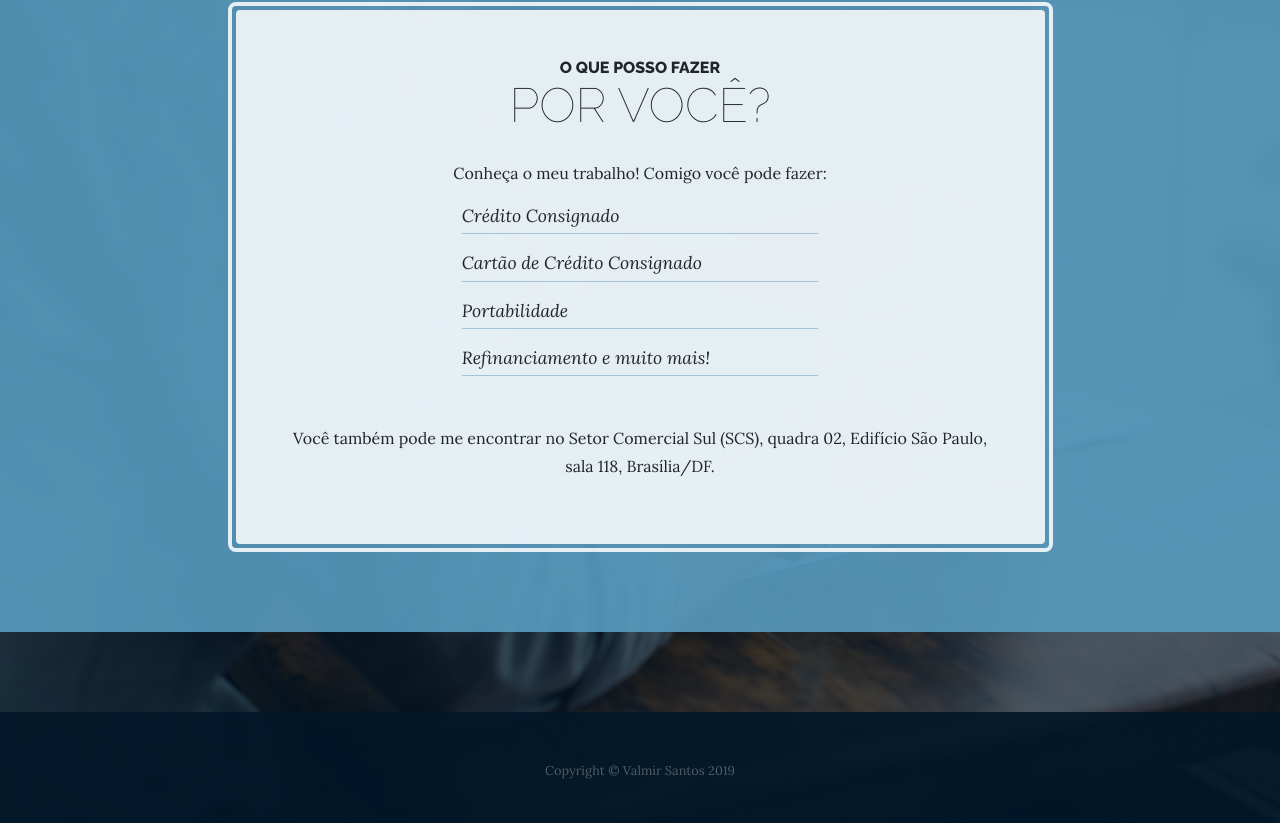
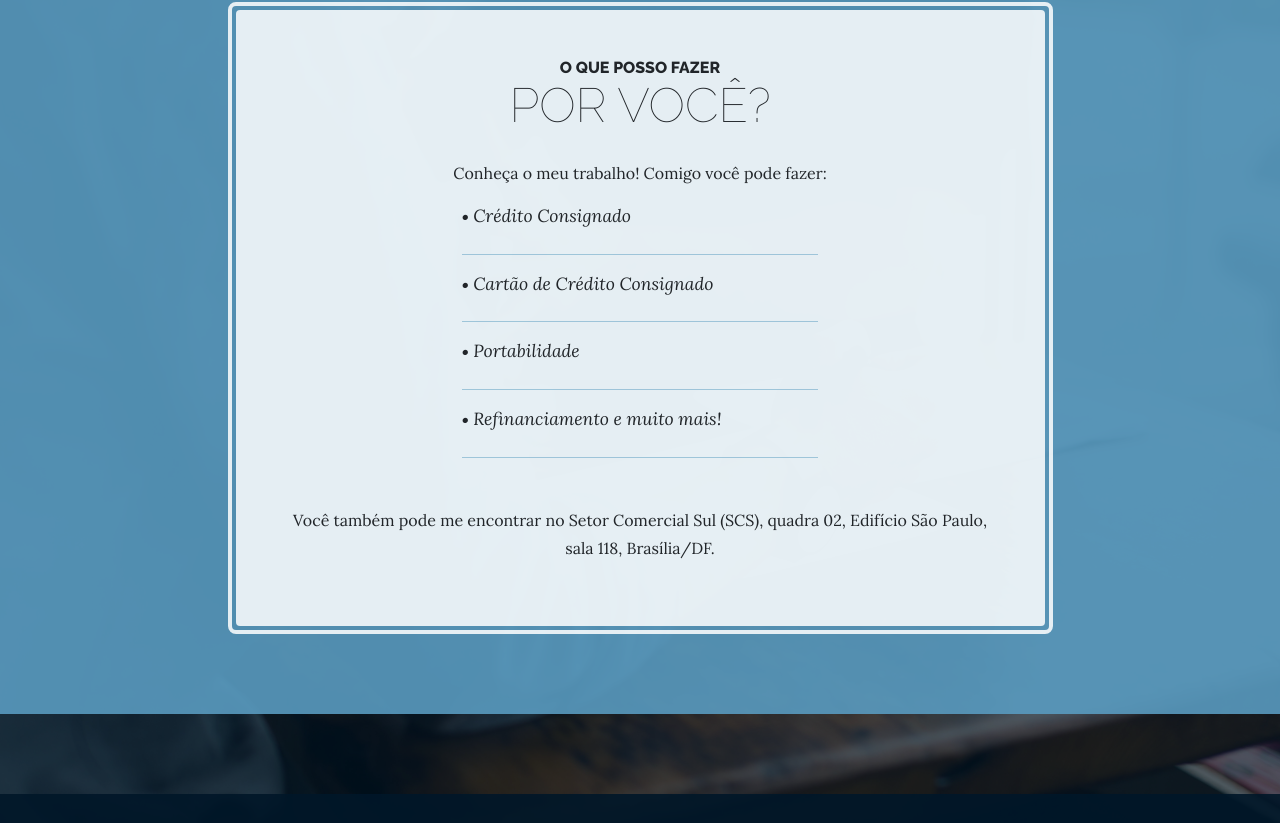
Before and after one commit to andersrodigrue/website-valmir, a website: page index.html in a window 1280 px wide. Shown: the part 987-1810 px from the top of the page. Drawn offline with Linux system fonts and the light colour scheme.

Commit message:
Atualização

```diff
--- a/index.html
+++ b/index.html
@@ -68,10 +68,10 @@
             </h2>
             <p class="mb-0"><p>Conhe&ccedil;a o meu trabalho! Comigo voc&ecirc; pode fazer:</p>
 <ul class="list-unstyled list-hours mb-5 text-left mx-auto">
-  <li class="list-unstyled-item list-hours-item d-flex">Crédito Consignado</li>
-  <li class="list-unstyled-item list-hours-item d-flex">Cartão de Crédito Consignado</li>
-  <li class="list-unstyled-item list-hours-item d-flex">Portabilidade</li>
-  <li class="list-unstyled-item list-hours-item d-flex">Refinanciamento e muito mais!</li>
+  <li class="list-unstyled-item list-hours-item d-flex"><p>&bull;&nbsp;</p>Crédito Consignado</li>
+  <li class="list-unstyled-item list-hours-item d-flex"><p>&bull;&nbsp;</p>Cartão de Crédito Consignado</li>
+  <li class="list-unstyled-item list-hours-item d-flex"><p>&bull;&nbsp;</p>Portabilidade</li>
+  <li class="list-unstyled-item list-hours-item d-flex"><p>&bull;&nbsp;</p>Refinanciamento e muito mais!</li>
 </ul>
 <p>Voc&ecirc; tamb&eacute;m pode me encontrar no Setor Comercial Sul (SCS), quadra 02, Edif&iacute;cio S&atilde;o Paulo, sala 118, Bras&iacute;lia/DF.</p>
           </div>
```
